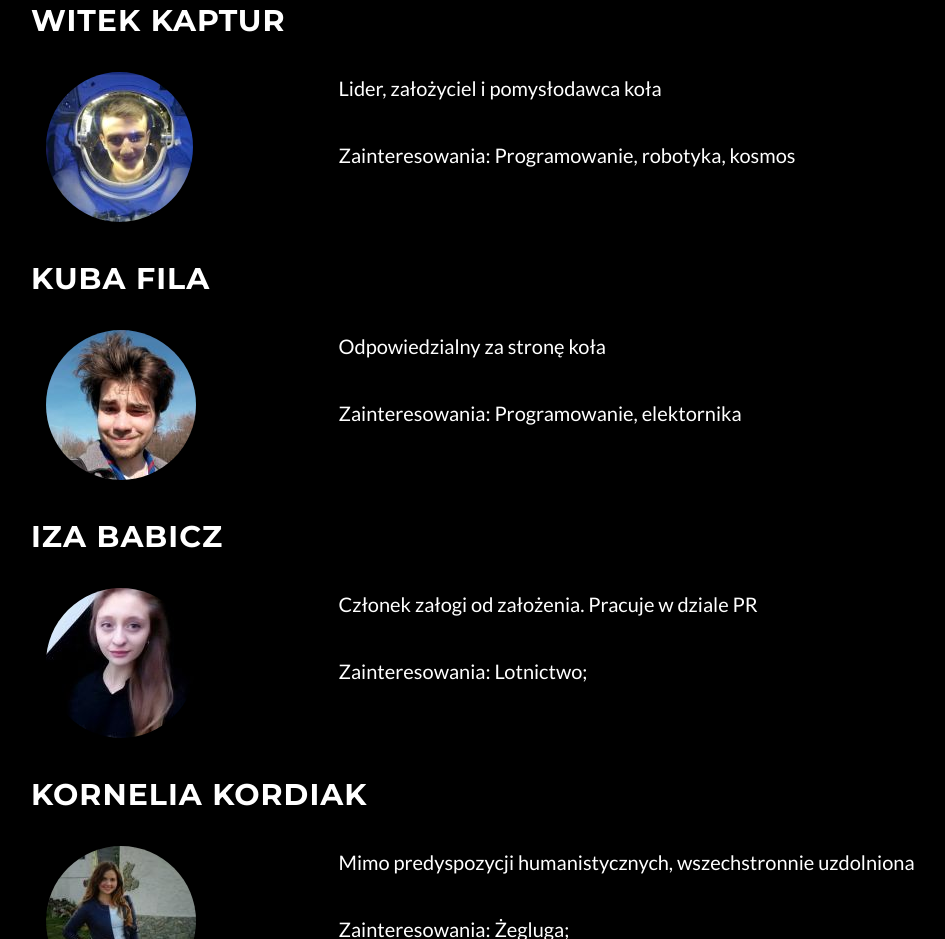
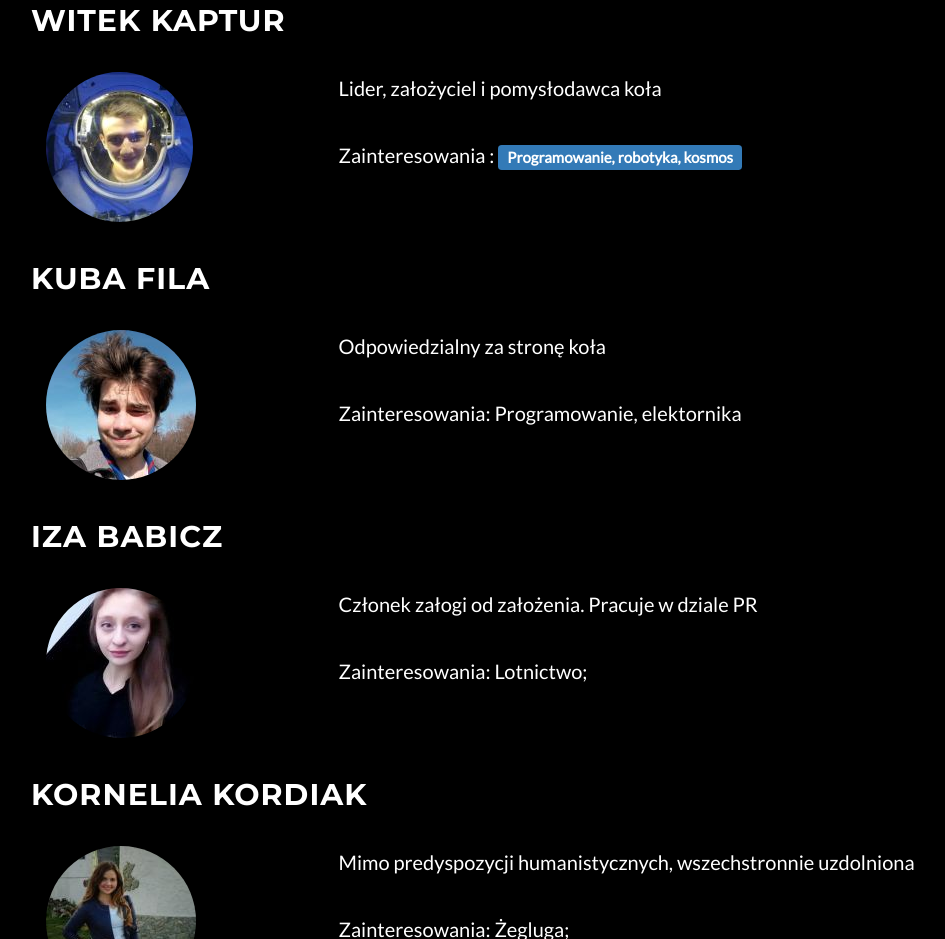
Before and after one commit to kufijako/Kolo-Robtyki, a website: page index.html in a window 1280 px wide. Shown: the part 3060-3999 px from the top of the page, without its empty margins (24-969 px from the left). Drawn offline with nearby package versions, Linux system fonts and the light colour scheme; some packages are replaced by stand-ins of ours.

Commit message:
Update index.html

```diff
--- a/index.html
+++ b/index.html
@@ -146,7 +146,7 @@
             <div class="col-lg-3">  <img src="img/witek.jpg" class="img-circle responsive"> </div>
             <div class="col-lg-9 ">
 		    <p>Lider, założyciel i pomysłodawca koła</p>
-              <p> Zainteresowania: Programowanie, robotyka, kosmos</p>
+              <p> Zainteresowania : <span class="label label-primary">Programowanie, robotyka, kosmos </span></p>
             </div>
         </div>
 
```
